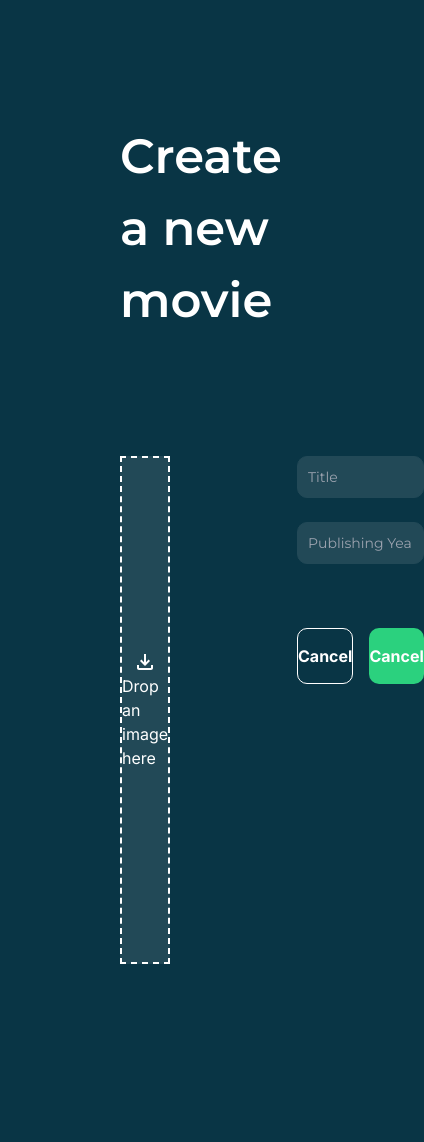
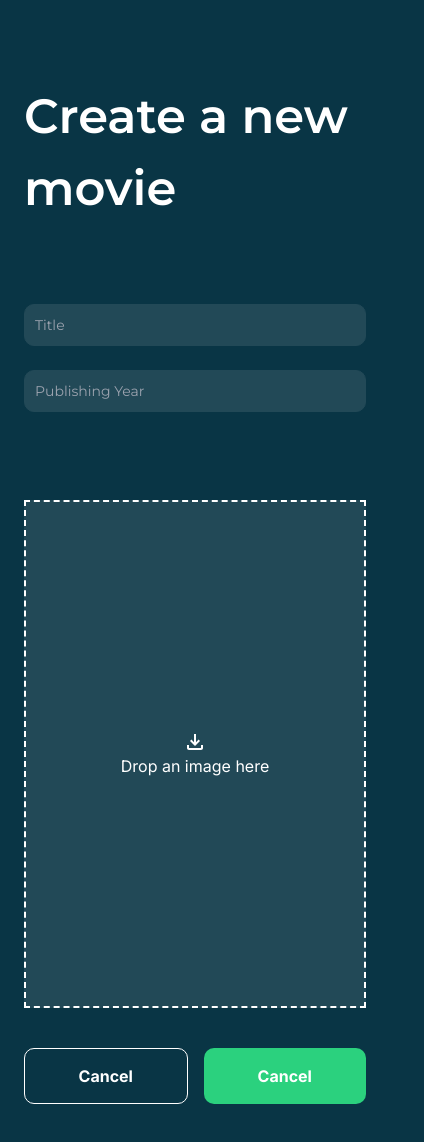
Before and after one commit to Reactongraph/movies-app-assignment, a Next.js app: page /movies/new in a window 390 px wide. Shown: the top 1142 px of the page, 424 px wide, since content can reach past the window. Before the commit the page ends 1084 px from the top, so only its background shows below. Built offline with nearby package versions, Linux system fonts and the light colour scheme; no server answers.

Commit message:
mobile responsiveness ui completed

```diff
--- a/src/app/movies/edit/[slug]/page.js
+++ b/src/app/movies/edit/[slug]/page.js
@@ -4,21 +4,23 @@ import Dropzone from "react-dropzone";
 
 const EditMovie = ({ params }) => {
   return (
-    <div className="p-[120px]">
-      <p className="font-mont text-[48px] font-semibold mb-[120px]">Edit</p>
-      <div className="flex gap-x-[127px]">
+    <div className="sm:px-[120px] sm:py-[120px] px-[24px] py-[80px]">
+      <p className="font-mont text-[48px] font-semibold sm:mb-[120px] mb-[80px]">
+        Edit
+      </p>
+      <div className="flex gap-x-[127px] flex-wrap gap-y-[24px] sm:flex-row flex-col-reverse">
         <Dropzone onDrop={(files) => console.log(files)}>
           {({ getRootProps, getInputProps }) => (
-            <div className="max-w-[473px] min-h-[504px] w-full rounded-10 border-2 border-dashed border-white bg-[#224957]">
+            <div className="sm:max-w-[473px] max-w-full min-h-[504px] w-full rounded-10 border-2 border-dashed border-white bg-[#224957]">
               <div
                 {...getRootProps({
                   onDrop: (event) => event.stopPropagation(),
                 })}
-                className="max-w-[473px] min-h-[504px] w-full flex items-center justify-center"
+                className="sm:max-w-[473px] max-w-full min-h-[504px] w-full flex items-center justify-center"
               >
                 <input
                   {...getInputProps()}
-                  className="max-w-[473px] min-h-[504px] w-full"
+                  className="sm:max-w-[473px] max-w-full min-h-[504px] w-full"
                 />
                 <div>
                   <div className="w-full flex justify-center">
@@ -30,6 +32,7 @@ const EditMovie = ({ params }) => {
             </div>
           )}
         </Dropzone>
+
         <div>
           <input
             type="text"
@@ -40,11 +43,11 @@ const EditMovie = ({ params }) => {
           <input
             type="text"
             id="publishing_year"
-            class="bg-[#224957] border border-[#224957] text-white text-sm rounded-[10px]  p-2.5 w-full font-mont text-[14px] mb-[64px] max-w-[216px]"
+            class="bg-[#224957] border border-[#224957] text-white text-sm rounded-[10px]  p-2.5 w-full font-mont text-[14px] mb-[64px] sm:max-w-[216px] max-w-full"
             placeholder="Publishing Year"
           />
 
-          <div className="flex gap-x-[16px]">
+          <div className="gap-x-[16px] hidden sm:flex">
             <button class="text-white bg-[#093545] hover:bg-[#093545] font-bold rounded-[10px] text-[16px] w-full text-center py-[15px] max-w-[167px] border border-solid border-white">
               Cancel
             </button>
@@ -54,6 +57,15 @@ const EditMovie = ({ params }) => {
           </div>
         </div>
       </div>
+
+      <div className="gap-x-[16px] flex sm:hidden mt-[40px] justify-center">
+        <button class="text-white bg-[#093545] hover:bg-[#093545] font-bold rounded-[10px] text-[16px] w-full text-center py-[15px] max-w-[167px] border border-solid border-white">
+          Cancel
+        </button>
+        <button class="text-white bg-[#2BD17E] hover:bg-[#2BD17E] font-bold rounded-[10px] text-[16px] w-full text-center py-[15px] max-w-[167px]">
+          Cancel
+        </button>
+      </div>
     </div>
   );
 };
--- a/src/app/movies/new/page.js
+++ b/src/app/movies/new/page.js
@@ -4,23 +4,23 @@ import Dropzone from "react-dropzone";
 
 const New = () => {
   return (
-    <div className="p-[120px]">
-      <p className="font-mont text-[48px] font-semibold mb-[120px]">
+    <div className="sm:px-[120px] sm:py-[120px] px-[24px] py-[80px]">
+      <p className="font-mont text-[48px] font-semibold sm:mb-[120px] mb-[80px]">
         Create a new movie
       </p>
-      <div className="flex gap-x-[127px]">
+      <div className="flex gap-x-[127px] flex-wrap gap-y-[24px] sm:flex-row flex-col-reverse">
         <Dropzone onDrop={(files) => console.log(files)}>
           {({ getRootProps, getInputProps }) => (
-            <div className="max-w-[473px] min-h-[504px] w-full rounded-10 border-2 border-dashed border-white bg-[#224957]">
+            <div className="sm:max-w-[473px] max-w-full min-h-[504px] w-full rounded-10 border-2 border-dashed border-white bg-[#224957]">
               <div
                 {...getRootProps({
                   onDrop: (event) => event.stopPropagation(),
                 })}
-                className="max-w-[473px] min-h-[504px] w-full flex items-center justify-center"
+                className="sm:max-w-[473px] max-w-full min-h-[504px] w-full flex items-center justify-center"
               >
                 <input
                   {...getInputProps()}
-                  className="max-w-[473px] min-h-[504px] w-full"
+                  className="sm:max-w-[473px] max-w-full min-h-[504px] w-full"
                 />
                 <div>
                   <div className="w-full flex justify-center">
@@ -32,6 +32,7 @@ const New = () => {
             </div>
           )}
         </Dropzone>
+
         <div>
           <input
             type="text"
@@ -42,11 +43,11 @@ const New = () => {
           <input
             type="text"
             id="publishing_year"
-            class="bg-[#224957] border border-[#224957] text-white text-sm rounded-[10px]  p-2.5 w-full font-mont text-[14px] mb-[64px] max-w-[216px]"
+            class="bg-[#224957] border border-[#224957] text-white text-sm rounded-[10px]  p-2.5 w-full font-mont text-[14px] mb-[64px] sm:max-w-[216px] max-w-full"
             placeholder="Publishing Year"
           />
 
-          <div className="flex gap-x-[16px]">
+          <div className="gap-x-[16px] hidden sm:flex">
             <button class="text-white bg-[#093545] hover:bg-[#093545] font-bold rounded-[10px] text-[16px] w-full text-center py-[15px] max-w-[167px] border border-solid border-white">
               Cancel
             </button>
@@ -56,6 +57,15 @@ const New = () => {
           </div>
         </div>
       </div>
+
+      <div className="gap-x-[16px] flex sm:hidden mt-[40px] justify-center">
+        <button class="text-white bg-[#093545] hover:bg-[#093545] font-bold rounded-[10px] text-[16px] w-full text-center py-[15px] max-w-[167px] border border-solid border-white">
+          Cancel
+        </button>
+        <button class="text-white bg-[#2BD17E] hover:bg-[#2BD17E] font-bold rounded-[10px] text-[16px] w-full text-center py-[15px] max-w-[167px]">
+          Cancel
+        </button>
+      </div>
     </div>
   );
 };
--- a/src/app/movies/page.js
+++ b/src/app/movies/page.js
@@ -1,7 +1,7 @@
 "use client";
 import Footer from "@/components/Footer";
 import { MoviesData } from "./data";
-import { useGetPostMutation } from "@/store/Features/movies/movieApiSlice";
+// import { useGetPostMutation } from "@/store/Features/movies/movieApiSlice";
 import { useEffect } from "react";
 import { Empty } from "@/components/Common/Empty";
 import { useRouter } from "next/navigation";
@@ -19,10 +19,10 @@ export default function Home() {
     <>
       {MoviesData?.length ? (
         <>
-          <main className="p-[120px] mb-[109px]">
+          <main className="sm:px-[120px] sm:py-[120px] px-[20px] py-[80px] mb-[109px] sm:p-[80px]">
             <div className="flex items-center justify-between">
               <div className="flex items-center justify-center gap-[12px]">
-                <p className="font-mont text-[48px] font-semibold leading-[56px]">
+                <p className="font-mont md:text-[48px] text-[32px] font-semibold leading-[56px] sm:text-[32px]">
                   My movies
                 </p>
                 <img
@@ -33,14 +33,14 @@ export default function Home() {
                 />
               </div>
               <div className="flex items-center justify-center gap-[12px]">
-                <p className="font-mont text-[16px] font-bold leading-[24px]">
+                <p className="font-mont text-[16px] font-bold leading-[24px] md:d-block d-hidden">
                   Logout
                 </p>
                 <img src="/logout.svg" alt="image" />
               </div>
             </div>
 
-            <div className="mt-[120px] flex gap-[24px] flex-row flex-wrap justify-center">
+            <div className="mt-[120px] flex sm:gap-[24px] gap-[20px] flex-row flex-wrap justify-center">
               {MoviesData?.map((item, index) => {
                 const { poster, publishingyear, title } = item;
                 return (
@@ -49,7 +49,10 @@ export default function Home() {
                     className="bg-[#092C39] pt-[8px] px-[8px] pb-[12px] rounded-[8px] cursor-pointer"
                     onClick={() => router.push(`/movies/edit/${index + 1}`)}
                   >
-                    <img src={poster} className="mb-[16px]" />
+                    <img
+                      src={poster}
+                      className="mb-[16px] sm:w-[266px] w-[140px]"
+                    />
                     <p className="font-mont text-[20px] font-medium leading-[32px] mb-[8px]">
                       {title}
                     </p>
```
Also changed, not shown: 1 other file (tests, documents, lock files or other folders).
